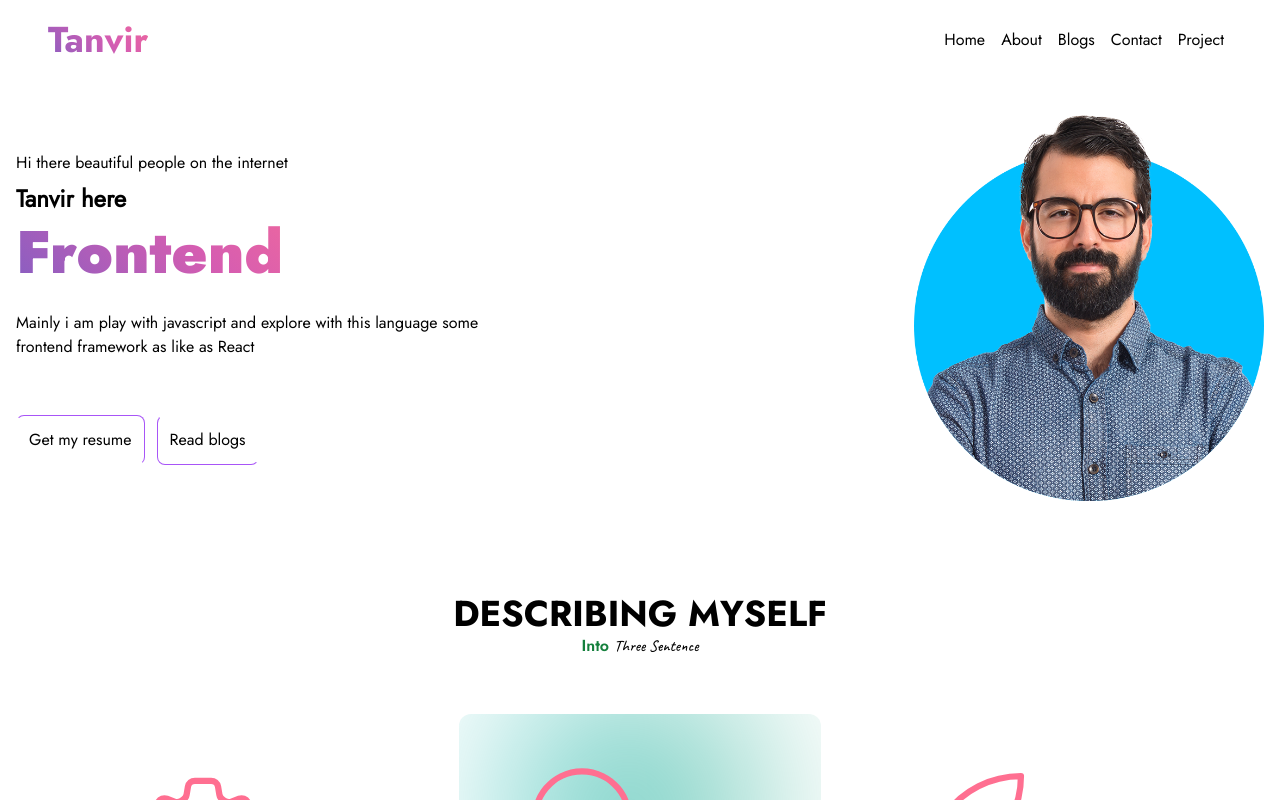
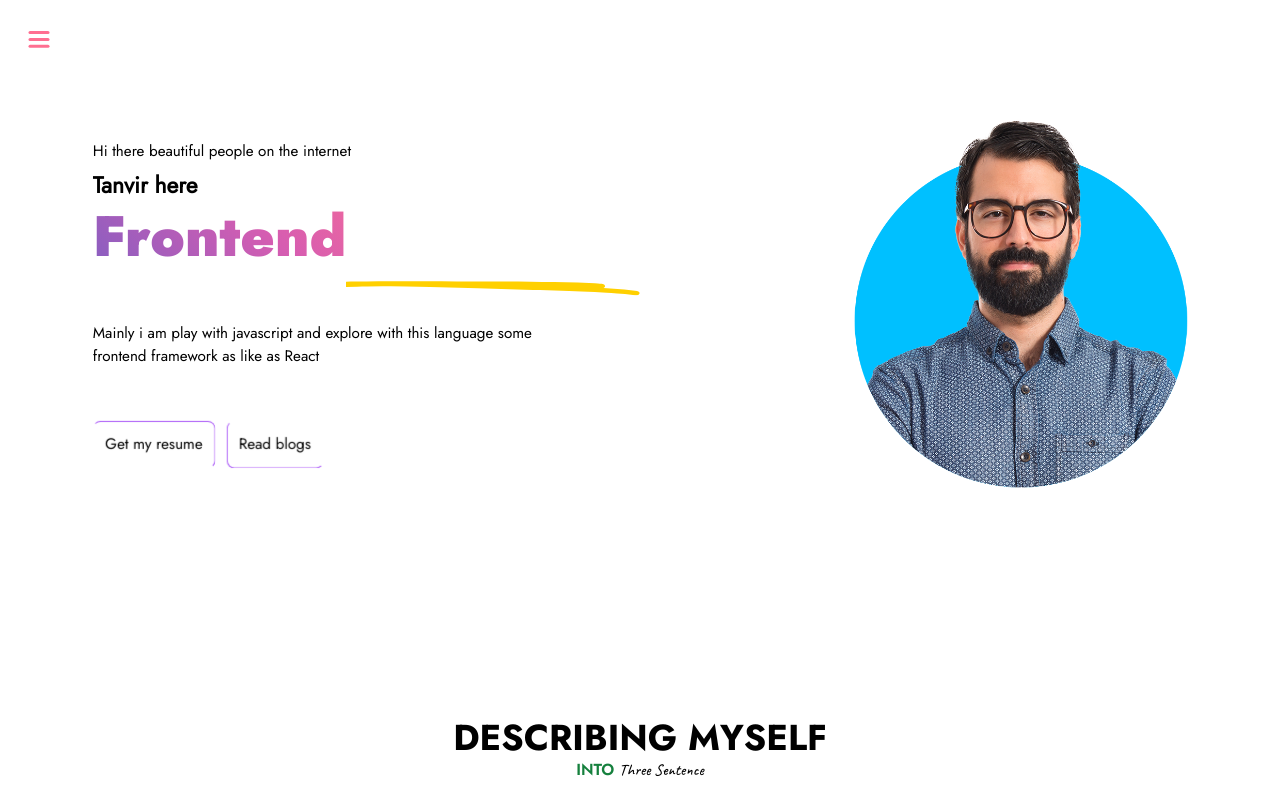
Before and after one commit to tanvir1017/tanvir.dev, a Next.js app: page / in a window 1280 px wide. Shown: the top 800 px of the page. Built offline with nearby package versions, Linux system fonts and the light colour scheme.

Commit message:
feat: 🎸 Navigation added
Navigation added

BREAKING CHANGE: 🧨 🦯

✅ Closes: 🦯

```diff
--- a/components/header/headerSection.js
+++ b/components/header/headerSection.js
@@ -5,18 +5,22 @@ import style from "./heading.module.css";
 function HeaderSection() {
   return (
     <m.div
-    // initial={{ scale: 1.138 }}
-    // animate={{ scale: 0.95 }}
-    // transition={{ duration: 0.8 }}
+      initial={{ scale: 1.138 }}
+      animate={{ scale: 0.95 }}
+      transition={{ duration: 0.8 }}
+      className="lg:large_container m_container"
     >
-      <div className={`lg:container m_container font-jostRegular`}>
-        <div className="lg:flex flex lg:flex-row flex-col-reverse justify-between items-center">
-          <m.div transition={{ duration: 0.85 }} className="space-y-2">
+      <div className={`font-jostRegular`}>
+        <div className="md:flex md:text-left text-center flex md:flex-row flex-col-reverse justify-between items-center">
+          <m.div
+            transition={{ duration: 0.85 }}
+            className="space-y-2 lg:mt-0 mt-12"
+          >
             <p>Hi there beautiful people on the internet</p>
             <h4 className="font-semibold text-2xl ">Tanvir here</h4>
-            <m.div className="lg:overflow-hidden">
+            <m.div className="lg:overflow-hidden pb-8">
               <m.h1
-                initial={{ y: "100%" }}
+                initial={{ y: "90px" }}
                 animate={{ y: 0 }}
                 transition={{ duration: 0.5, delay: 0.2 }}
                 className="lg:text-6xl text-5xl font-bold"
@@ -25,7 +29,7 @@ function HeaderSection() {
                 <span className={`${style.animatedText} font-jostBlack`}>
                   Frontend
                 </span>
-                <br className="lg:hidden" />
+                <div className="md:hidden block "></div>
                 <span
                   className={`${style.textHighlighter} text-white font-jostBlack`}
                 >
--- /dev/null
+++ b/components/nav/MenuItem.js
@@ -0,0 +1,31 @@
+import { motion } from "framer-motion";
+
+const menuItemVariants = {
+  open: {
+    y: 0,
+    opacity: 1,
+    transition: {
+      duration: 0.4,
+      ease: [0.6, 0.05, -0.01, 0.9],
+    },
+  },
+  closed: {
+    y: 50,
+    opacity: 0,
+    transition: {
+      duration: 0.4,
+      ease: [0.6, 0.05, -0.01, 0.9],
+    },
+  },
+};
+
+const MenuItem = () => {
+  return (
+    <motion.li className="nav-li" variants={menuItemVariants}>
+      <span className="icon-placeholder"></span>
+      <span className="text-placeholder"></span>
+    </motion.li>
+  );
+};
+
+export default MenuItem;
--- /dev/null
+++ b/components/nav/MenuToggoler.js
@@ -0,0 +1,37 @@
+import { motion } from "framer-motion";
+
+const Path = ({ openPath, closedPath, ...rest }) => {
+  return (
+    <motion.path
+      fill="transparent"
+      strokeWidth="3"
+      stroke="#ff6f91"
+      strokeLinecap="round"
+      variants={{
+        open: { d: openPath, transition: { duration: 0.3 } },
+        closed: { d: closedPath, transition: { duration: 0.3 } },
+      }}
+      {...rest}
+    ></motion.path>
+  );
+};
+
+const MenuToggler = ({ toggle }) => {
+  return (
+    <button className="button" onClick={toggle}>
+      <svg width="23" height="23" viewBox="0 0 23 23">
+        <Path d="M 2 2.5 L 20 2.5" />
+        <Path d="M 2 9.423 L 20 9.423" />
+        <Path d="M 2 16.346 L 20 16.346" />
+        <Path openPath="M 3 16.5 L 17 2.5" closedPath="M 2 2.5 L 20 2.5" />
+        <Path closedPath="M 2 9.423 L 20 9.423" openPath="" />
+        <Path
+          closedPath="M 2 16.346 L 20 16.346"
+          openPath="M 3 2.5 L 17 16.346"
+        />
+      </svg>
+    </button>
+  );
+};
+
+export default MenuToggler;
--- /dev/null
+++ b/components/nav/Navigation.js
@@ -0,0 +1,23 @@
+import { motion } from "framer-motion";
+import MenuItem from "./MenuItem";
+
+const navigationVariants = {
+  open: {
+    transition: { staggerChildren: 0.07, delayChildren: 0.2 },
+  },
+  closed: {
+    transition: { staggerChildren: 0.05, staggerDirection: -1 },
+  },
+};
+
+const Navigation = () => {
+  return (
+    <motion.ul className="nav-ul" variants={navigationVariants}>
+      {[...Array(5)].map((_, i) => (
+        <MenuItem key={i} />
+      ))}
+    </motion.ul>
+  );
+};
+
+export default Navigation;
--- a/components/nav/mobileNav.js
+++ /dev/null
@@ -1,37 +0,0 @@
-import Link from "next/link";
-
-import style from "./navbar.module.css";
-import { data } from "./navLink";
-
-function MobileNav() {
-  return (
-    <div className={`${style.navBg} px-12 py-2`}>
-      <div className="flex justify-between items-center">
-        <ul>
-          <li className={``}>
-            <Link href={"/"}>
-              <span
-                className={`${style.animatedText} ${jost.className} text-4xl`}
-                style={{ fontWeight: "900" }}
-              >
-                Tanvir
-              </span>
-              <span className={`${pacifico.className} text-white`}>.dev</span>{" "}
-            </Link>
-          </li>
-        </ul>
-        <ul className="flex">
-          {data.map((nav, index) => (
-            <li key={index} className="m-2">
-              <Link href={nav.path} className={`${style.linkText} `}>
-                {nav.title}
-              </Link>
-            </li>
-          ))}
-        </ul>
-      </div>
-    </div>
-  );
-}
-
-export default MobileNav;
--- a/components/nav/navbar.js
+++ b/components/nav/navbar.js
@@ -5,7 +5,7 @@ import { data } from "./navLink";
 
 function Navbar() {
   return (
-    <div className={`${style.navBg} font-jostRegular px-12 py-2`}>
+    <div className={`${style.navBg} font-jostRegular px-12 py-5`}>
       <div className="flex justify-between items-center">
         <ul>
           <li className={``}>
--- a/components/project/project.js
+++ b/components/project/project.js
@@ -1,6 +1,6 @@
 /* eslint-disable @next/next/no-img-element */
 import { AnimatePresence, AnimateSharedLayout, motion } from "framer-motion";
-import { useEffect, useState } from "react";
+import { useState } from "react";
 import { items } from "../localData/localData";
 import ProjectCard from "./projectCard";
 import Projects from "./projects";
@@ -26,9 +26,6 @@ export default function Project() {
       setCardSplice(4);
     }
   };
-  useEffect(() => {
-    console.log(cardSplice);
-  });
   return (
     <div className="card_container relative overflow-hidden">
       <AnimateSharedLayout type="crossfade">
--- a/components/selfHighlighter/selfHighlighter.js
+++ b/components/selfHighlighter/selfHighlighter.js
@@ -4,23 +4,23 @@ import style from "./selfHighlighter.module.css";
 function SelfHighlighter() {
   return (
     <>
-      <div className={`lg:container m_container font-jostRegular`}>
+      <div className={`lg:large_container m_container font-jostRegular`}>
         <div className="text-center grid place-items-center">
           <h1 className="uppercase text-4xl font-jostBold">
             Describing myself
           </h1>
           <p className="">
-            <span className={` text-green-700 font-jostSemiBold`}>Into</span>{" "}
+            <span className={` text-green-700 font-jostSemiBold`}>INTO</span>{" "}
             <span className={`font-caveatMedium`}>Three Sentence</span>{" "}
           </p>
         </div>
         <div className="lg:px-16 my-14">
-          <div className="grid grid-cols-1 lg:grid-cols-3 lg:gap-4 justify-items-center">
+          <div className="grid grid-cols-1  md:grid-cols-2 lg:grid-cols-3  gap-4 justify-items-center">
             {cardData.map((data, index) => {
               return (
                 <div
                   key={index}
-                  className={`${style.cardBg} rounded-xl lg:p-12 p-6 lg:mb-0 mb-4 space-y-4 lg:even:overflow-hidden lg:h-[25rem] lg:even:h-[30rem] even:border-b-2 even:border-b-[#ff6f91]`}
+                  className={`${style.cardBg} rounded-xl lg:p-12 p-6 lg:mb-0 mb-4 space-y-4 even:pb-12 even:border-b-2 even:border-b-[#ff6f91] overflow-y-clip`}
                 >
                   <div className="md:w-24">{data.icon}</div>
                   <h4 className="text-2xl font-bold">{data.title}</h4>
--- a/pages/_app.js
+++ b/pages/_app.js
@@ -1,8 +1,26 @@
-import { AnimatePresence } from "framer-motion";
+import { AnimatePresence, motion, useCycle } from "framer-motion";
+import MenuToggler from "../components/nav/MenuToggoler";
 import Navbar from "../components/nav/navbar";
+import Navigation from "../components/nav/Navigation";
 import "../styles/globals.css";
 
+const sidebarVariants = {
+  open: {
+    clipPath: `circle(1000px at 40px 40px)`,
+    transition: {
+      duration: 0.4,
+    },
+  },
+  closed: {
+    clipPath: `circle(30px at 40px 40px)`,
+    transition: {
+      duration: 0.4,
+      delay: 0.4,
+    },
+  },
+};
 function MyApp({ Component, pageProps, router }) {
+  let scrollValue;
   let calcScrollValue = () => {
     let progress = document.getElementById("progress");
     let pos = document.documentElement.scrollTop;
@@ -11,7 +29,7 @@ function MyApp({ Component, pageProps, router }) {
       document.documentElement.scrollHeight -
       document.documentElement.clientHeight;
 
-    let scrollValue = Math.round((pos * 100) / calcHeight);
+    scrollValue = Math.round((pos * 100) / calcHeight);
     if (pos > 100) {
       progress.style.bottom = "30px";
     } else {
@@ -31,9 +49,10 @@ function MyApp({ Component, pageProps, router }) {
     height: "calc(100% - 15px)",
     width: "calc(100% - 15px)",
   };
+  const [isOpen, toggleOpen] = useCycle(false, true);
   return (
     <main className={``}>
-      <div className="lg:block hidden">
+      <div className="">
         <div
           onClick={() => (document.documentElement.scrollTop = 0)}
           id="progress"
@@ -48,9 +67,14 @@ function MyApp({ Component, pageProps, router }) {
           </span>
         </div>
       </div>
-      <div className="pt-3 lg:block hidden">
+      <div className="pt-3 hidden">
         <Navbar />
       </div>
+      <motion.nav initial={false} animate={isOpen ? "open" : "closed"}>
+        <motion.div className="background" variants={sidebarVariants} />
+        <MenuToggler className="button" toggle={() => toggleOpen()} />
+        <Navigation />
+      </motion.nav>
       <AnimatePresence initial={false}>
         <Component key={router.pathname} {...pageProps} />
       </AnimatePresence>
--- a/styles/globals.css
+++ b/styles/globals.css
@@ -1,6 +1,17 @@
 @tailwind base;
 @tailwind components;
 @tailwind utilities;
+
+@layer utilities {
+  .large_container {
+    padding: 6.9rem 4rem;
+    z-index: 1 !important;
+  }
+  .m_container {
+    padding: 2.9rem 1rem;
+    z-index: 1 !important;
+  }
+}
 
 @font-face {
   font-family: "CaveatRegular";
@@ -62,6 +73,59 @@
   }
 }
 
+/* navigation */
+@layer base {
+  .nav {
+    @apply absolute top-0 right-0 bottom-0 w-[300px];
+  }
+  .nav-ul {
+    @apply p-5 absolute top-[100px] w-[260px];
+  }
+  .nav-li {
+    @apply flex items-center mb-5 space-x-6 cursor-pointer;
+  }
+
+  .button {
+    @apply border-0 outline-none focus:outline-none z-20 absolute top-[30px] w-[50px] left-[28px] rounded-full;
+  }
+}
+
+@layer components {
+  .background {
+    @apply bg-white absolute top-[0px] z-10 left-[0px] bottom-0 w-full;
+  }
+  .icon-placeholder {
+    @apply w-[45px] h-[45px] rounded-full;
+  }
+  .text-placeholder {
+    @apply flex-1 rounded-lg;
+  }
+}
+
+/* menu items */
+
+.nav-ul li:nth-child(1) span {
+  border: 2px solid #ff008c;
+  z-index: 25;
+}
+.nav-ul li:nth-child(2) span {
+  border: 2px solid #d309e1;
+  z-index: 25;
+}
+.nav-ul li:nth-child(3) span {
+  border: 2px solid #9c1aff;
+  z-index: 25;
+}
+.nav-ul li:nth-child(4) span {
+  border: 2px solid #7700ff;
+  z-index: 25;
+}
+.nav-ul li:nth-child(5) span {
+  border: 2px solid #4400ff;
+  z-index: 25;
+}
+/* navigation */
+
 html,
 body {
   scroll-behavior: smooth;
@@ -93,14 +157,6 @@ a {
 }
 
 /* own css */
-.container {
-  padding: 6.9rem 4rem;
-  z-index: 1 !important;
-}
-.m_container {
-  padding: 2.9rem 1rem;
-  z-index: 1 !important;
-}
 
 /* card css */
 screen {
@@ -306,3 +362,5 @@ li {
     padding: 0;
   }
 }
+
+/* mobile nav */
```
Also changed, not shown: pages/blog.js (+6 -7 lines).
